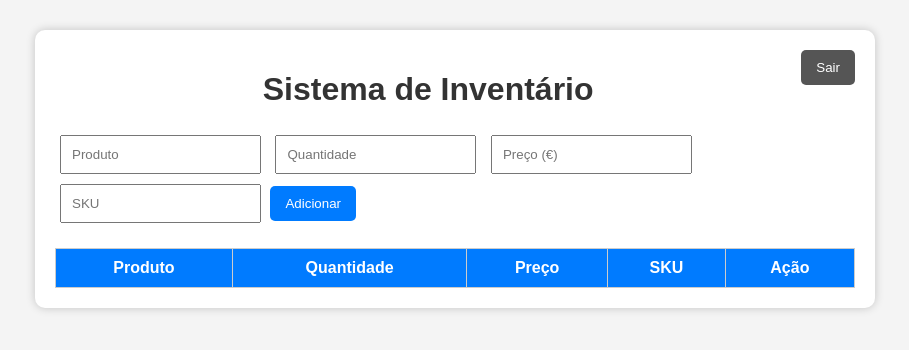
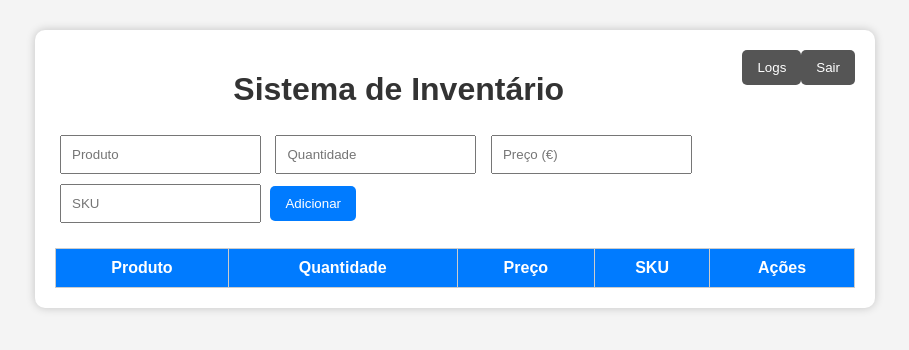
Before and after one commit to Michael303pt/app_inventario, a website: page index.html in a window 1280 px wide. Shown: the whole page, without its empty margins (185-1094 px from the left). Drawn offline with Linux system fonts and the light colour scheme; no server answers; sample sign-in values are in the browser's storage.

Commit message:
primeiros passos do logs
yes

```diff
--- a/index.css
+++ b/index.css
@@ -65,7 +65,7 @@ th{
     background:darkred;
 }
 
-.sair{
+.sair, .logs{
     background:#555;
     float:right;
 }
--- a/index.html
+++ b/index.html
@@ -10,6 +10,7 @@
     <body>
         <div class="container">
             <button class="sair" onclick="logout()">Sair</button>
+            <button class="logs" onclick="logs()">Logs</button>
 
             <h1>Sistema de Inventário</h1>
             <input type="text" id="produto" placeholder="Produto">
@@ -25,7 +26,7 @@
                         <th>Quantidade</th>
                         <th>Preço</th>
                         <th>SKU</th>
-                        <th>Ação</th>
+                        <th>Ações</th>
                     </tr>
                 </thead>
                 <tbody id="tabela">
--- a/index.js
+++ b/index.js
@@ -41,8 +41,7 @@ async function adicionar(){
     let preco=parseFloat(
         document.getElementById("preco").value
     );
-    let sku=document.getElementById("sku").value
-    ;
+    let sku=document.getElementById("sku").value;
 
     if(produto==="" || isNaN(quantidade) || isNaN(preco)){
         alert("Preencha todos os campos.");
@@ -171,6 +170,8 @@ document.addEventListener("DOMContentLoaded",function(){
         }
     });
 });
-
+function logs(){
+    window.location="logs.html";
+}
 // iniciar
 carregarProdutos();
```
Also changed, not shown: logs.html (added, +13 -0 lines), logs.css (added), logs.js (added).
